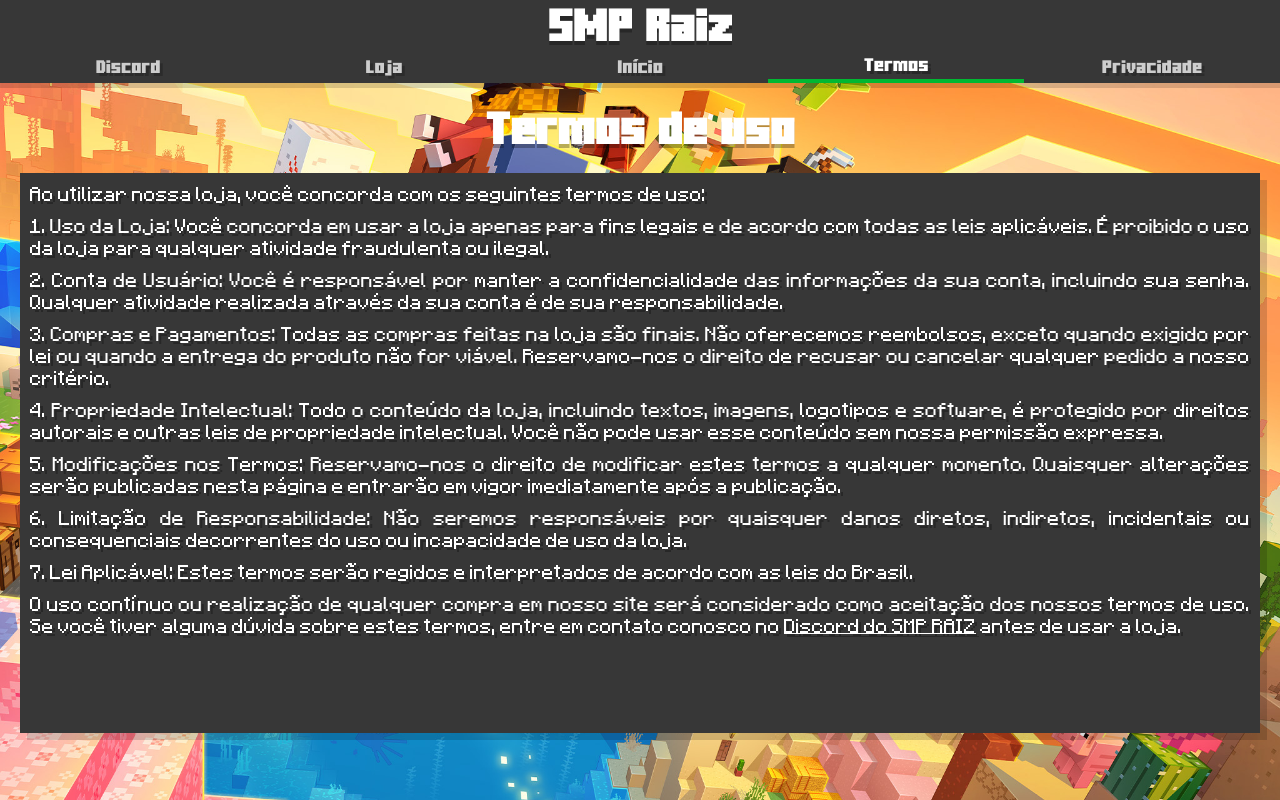
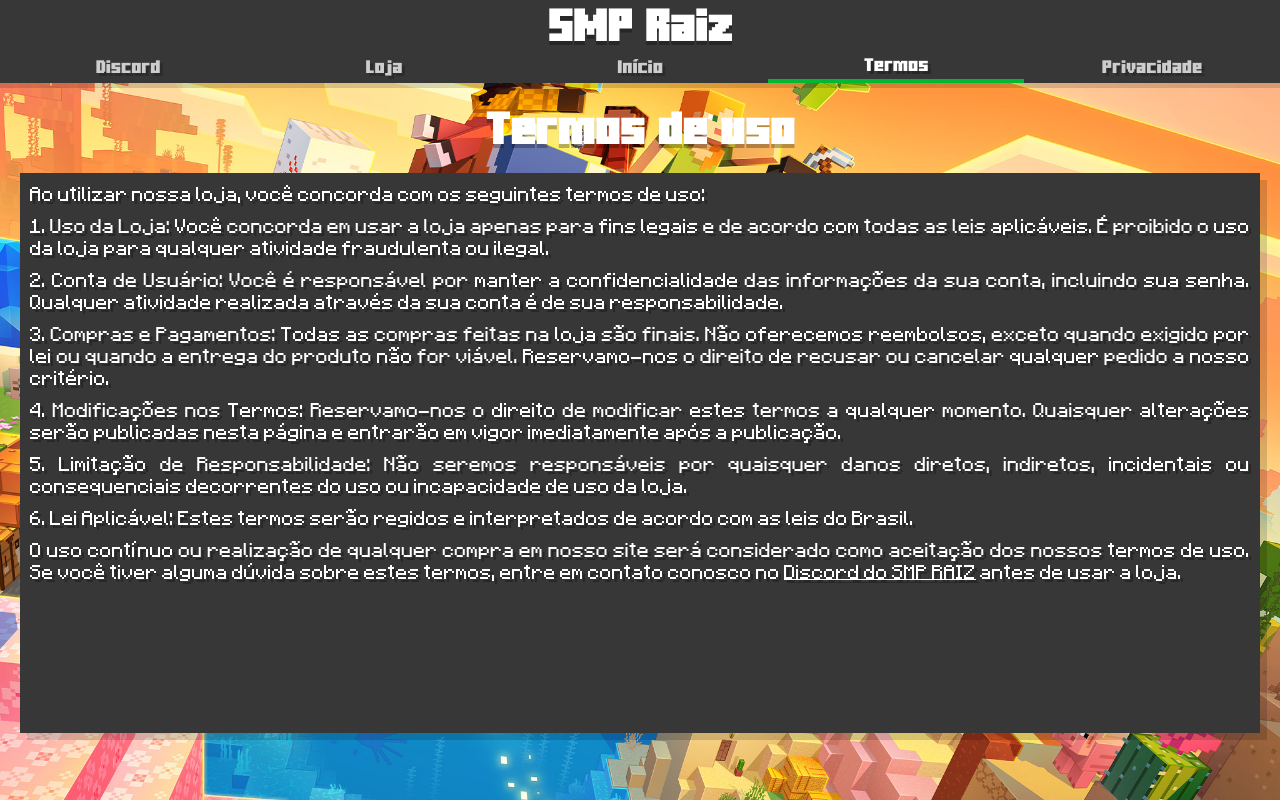
Before and after one commit to smpraiz/page, a Next.js app: page /terms in a window 1280 px wide. Built offline with nearby package versions, Linux system fonts and the light colour scheme.

Commit message:
Fixed terms and supporter's icon

```diff
--- a/components/Product.jsx
+++ b/components/Product.jsx
@@ -30,6 +30,22 @@
             description: 'Cansado(a) de ter que escolher entre sua casa, sua farm ou sua base secreta? Adicione ainda mais um ponto de /home no seu jogo e facilite sua vida no SMP!',
             expanded_description: 'Cansado(a) de ter que escolher entre sua casa, sua farm ou sua base secreta? Com esse produto, você ganha mais um slot de /home permanente! Assim, pode se teletransportar com facilidade para mais lugares importantes no seu mundo. Prático, rápido e perfeito pra quem joga sério.',
             icon: 'https://minecraft.wiki/images/Ender_Pearl_JE3_BE2.png?829a7',
+        },
+        {
+            name: 'Apoiador',
+            id: 'apoiador',
+            price: 5.00,
+            description: 'Mostre que você é um verdadeiro apoiador do SMP Raiz com o rank Apoiador! Com ele, você ganha um prefixo exclusivo, possibilidade de falar colorido, comando /chapéu e a satisfação de ajudar o servidor a crescer e melhorar cada vez mais.',
+            expanded_description: 'Mostre que você é um verdadeiro apoiador do SMP Raiz com o rank Apoiador! Com ele, você ganha um prefixo exclusivo, possibilidade de falar colorido, comando /chapéu e a satisfação de ajudar o servidor a crescer e melhorar cada vez mais. O rank Apoiador é vitalício, ou seja, você não precisa se preocupar em renovar ou perder suas vantagens. Além disso, você estará contribuindo para manter o servidor ativo, com novidades e eventos para toda a comunidade. Seja um Apoiador e faça parte dessa jornada!',
+            icon: 'https://minecraft.wiki/images/Golden_Apple_JE2_BE2.png?aa827',
+        },
+        {
+            name: 'VIP (30 dias)',
+            id: 'vip1',
+            price: 7.99,
+            description: 'O VIP é o rank mais popular do servidor, com várias vantagens legais como redução no tempo de espera do /home e do /tpa, kits semanais (kit VIP), e 3 homes a mais de brinde!',
+            expanded_description: 'O VIP é o rank mais popular do servidor, com várias vantagens legais como redução no tempo de espera do /home e do /tpa, kits semanais (kit VIP), e 3 homes a mais de brinde! Além disso, você ajuda a manter o servidor ativo e em crescimento. O VIP dura 30 dias e é renovável.',
+            icon: 'https://minecraft.wiki/images/Nether_Star.gif?fb01f',
         }
     ]
 }
--- a/pages/api/deliver.js
+++ b/pages/api/deliver.js
@@ -31,6 +31,8 @@
   switch (product) {
     case 'home':
       return `smpstore home ${player}`;
+    case 'apoiador':
+      return `smpstore apoiador ${player}`;
     case 'vip1':
       return `smpstore vip1 ${player}`;
     default:
--- a/pages/terms.jsx
+++ b/pages/terms.jsx
@@ -33,16 +33,13 @@
               3. Compras e Pagamentos: Todas as compras feitas na loja são finais. Não oferecemos reembolsos, exceto quando exigido por lei ou quando a entrega do produto não for viável. Reservamo-nos o direito de recusar ou cancelar qualquer pedido a nosso critério.
             </p>
             <p>
-              4. Propriedade Intelectual: Todo o conteúdo da loja, incluindo textos, imagens, logotipos e software, é protegido por direitos autorais e outras leis de propriedade intelectual. Você não pode usar esse conteúdo sem nossa permissão expressa.
+              4. Modificações nos Termos: Reservamo-nos o direito de modificar estes termos a qualquer momento. Quaisquer alterações serão publicadas nesta página e entrarão em vigor imediatamente após a publicação.
             </p>
             <p>
-              5. Modificações nos Termos: Reservamo-nos o direito de modificar estes termos a qualquer momento. Quaisquer alterações serão publicadas nesta página e entrarão em vigor imediatamente após a publicação.
+              5. Limitação de Responsabilidade: Não seremos responsáveis por quaisquer danos diretos, indiretos, incidentais ou consequenciais decorrentes do uso ou incapacidade de uso da loja.
             </p>
             <p>
-              6. Limitação de Responsabilidade: Não seremos responsáveis por quaisquer danos diretos, indiretos, incidentais ou consequenciais decorrentes do uso ou incapacidade de uso da loja.
-            </p>
-            <p>
-              7. Lei Aplicável: Estes termos serão regidos e interpretados de acordo com as leis do Brasil.
+              6. Lei Aplicável: Estes termos serão regidos e interpretados de acordo com as leis do Brasil.
             </p>
             <p>
               O uso contínuo ou realização de qualquer compra em nosso site será considerado como aceitação dos nossos termos de uso. Se você tiver alguma dúvida sobre estes termos, entre em contato conosco no <Link href={'/discord'}>Discord do SMP RAIZ</Link> antes de usar a loja.
```
